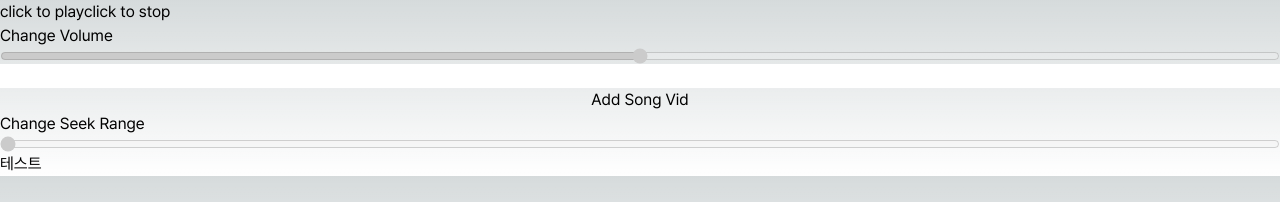
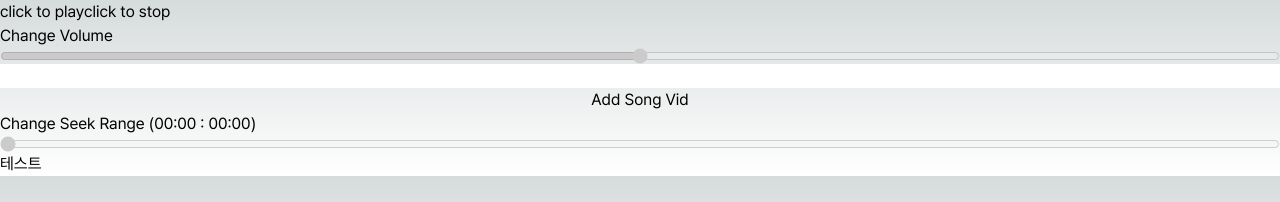
Before and after one commit to EmoHiphopSeason2/mz2mo-client, a Next.js app: page /test in a window 1280 px wide. Shown: the top 202 px of the page. Built offline with nearby package versions, Linux system fonts and the light colour scheme.

Commit message:
feat: 각 음원 별 재생 시간을 위한 format Util 추가

```diff
--- a/src/components/youtube-player/YoutubePlayerController.tsx
+++ b/src/components/youtube-player/YoutubePlayerController.tsx
@@ -13,6 +13,7 @@ import {
   controlVolumeAtom,
   playerInstanceAtom,
 } from '@/stores/youtube-controller';
+import FormatUtil from '@/utils/format';
 
 import YoutubePlayer from './YoutubePlayer';
 
@@ -77,7 +78,7 @@ const YoutubePlayerController = () => {
   return (
     <div className="flex flex-col">
       <YoutubePlayer />
-      <div>
+      <div className="flex justify-content-">
         <button onClick={() => handlePlay('start')}>click to play</button>
         <button onClick={() => handlePlay('stop')}>click to stop</button>
       </div>
@@ -98,7 +99,11 @@ const YoutubePlayerController = () => {
         <button onClick={addNewSongVidInput}>Add Song Vid</button>
       </div>
       <div className="flex flex-col">
-        <h5>Change Seek Range</h5>
+        <h5>{`Change Seek Range (${FormatUtil.formatTimeToMMSS(
+          currentDuration,
+        )} : ${FormatUtil.formatTimeToMMSS(
+          playerInstance?.getDuration() || 0,
+        )})`}</h5>
         <input
           type="range"
           max={playerInstance?.getDuration() || 0}
--- /dev/null
+++ b/src/utils/format.ts
@@ -0,0 +1,9 @@
+class FormatUtil {
+    static formatTimeToMMSS(timeSecond: number) {
+        const formattedMinute = String(Math.floor(timeSecond / 60)).padStart(2, '0');
+        const formattedSecond = String(Math.floor(timeSecond % 60)).padStart(2, '0');
+        return `${formattedMinute}:${formattedSecond}`
+    }
+}
+
+export default FormatUtil
```
